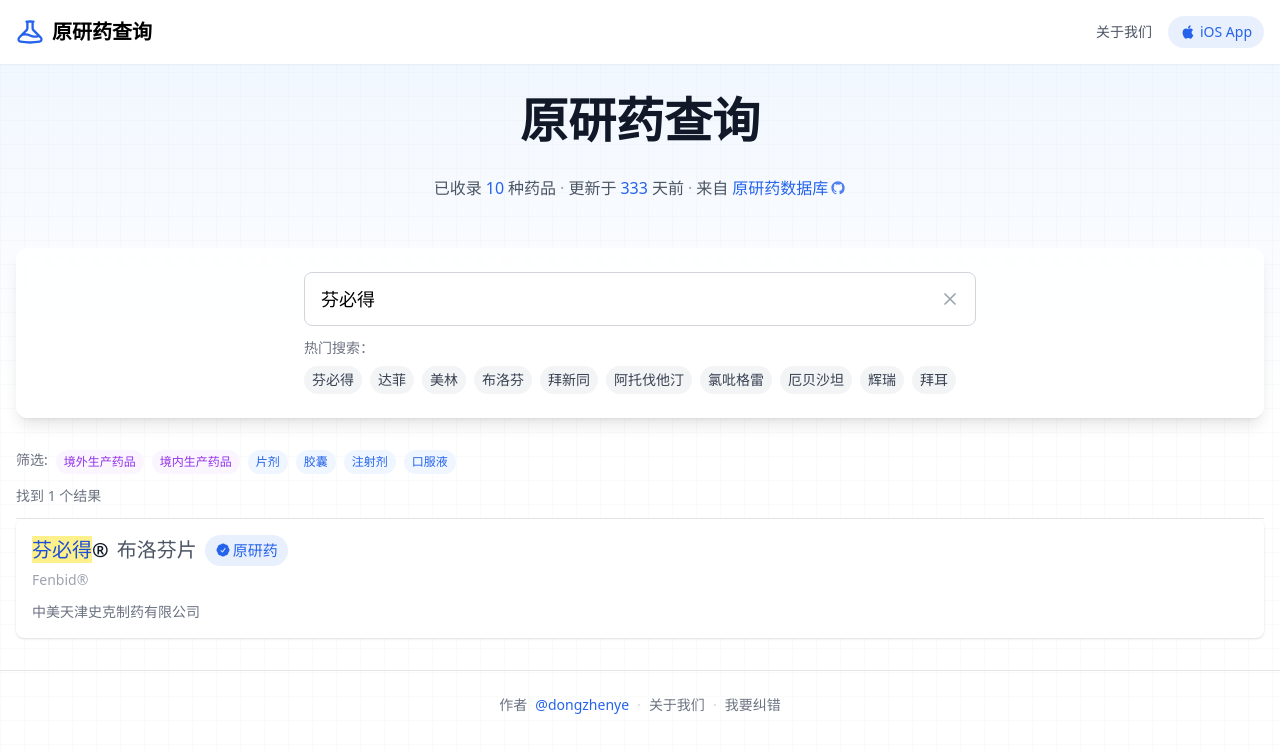
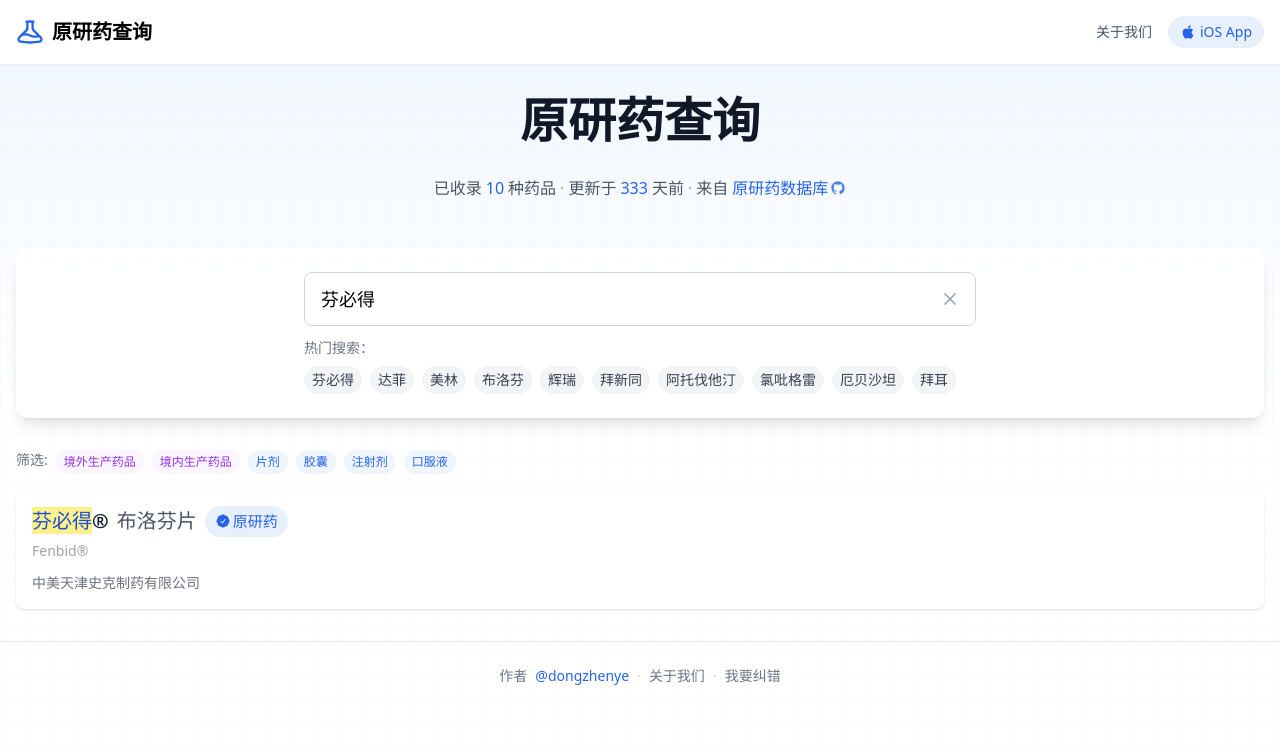
Before and after one commit to dongzhenye/yuanyanyao-web, a Next.js app: page / in a window 1280 px wide. Both pictures are taken after a click on the button "芬必得". Shown: the top 752 px of the page. Built offline with nearby package versions, Linux system fonts and the light colour scheme; what pinyin-pro would draw is missing.

Commit message:
fix: remove search stats and auto line break in search suggestion and filters

```diff
--- a/src/components/search/SearchFilters.tsx
+++ b/src/components/search/SearchFilters.tsx
@@ -1,4 +1,4 @@
-import React from 'react'
+import React, { useState, useRef, useLayoutEffect } from 'react'
 import { SearchTag } from './SearchTag'
 
 interface TagClickParams {
@@ -23,15 +23,43 @@
   onTagClick,
   onClearFilters
 }) => {
+  const [showAllFilters, setShowAllFilters] = useState(false);
+  const [shouldCollapse, setShouldCollapse] = useState(false);
+  const containerRef = useRef<HTMLDivElement>(null);
+  const filtersContainerRef = useRef<HTMLDivElement>(null);
+  const baseFiltersRef = useRef<HTMLDivElement>(null);
+
+  // 更简单直接的宽度检测方法
+  useLayoutEffect(() => {
+    // 创建检测函数
+    const checkWidth = () => {
+      // 通过媒体查询检测屏幕宽度，更简单可靠
+      const isMobile = window.matchMedia('(max-width: 768px)').matches;
+      setShouldCollapse(isMobile);
+    };
+
+    // 初始检测
+    checkWidth();
+
+    // 设置窗口大小变化监听
+    window.addEventListener('resize', checkWidth);
+
+    // 清理
+    return () => {
+      window.removeEventListener('resize', checkWidth);
+    };
+  }, []);
+
   return (
-    <div className="mt-4">
+    <div className="mt-0" ref={containerRef}>
       {/* 筛选标签 */}
-      <div className="flex flex-wrap items-start gap-y-3">
+      <div className="flex flex-wrap items-start gap-y-2">
         <span className="inline-flex items-center text-sm text-gray-500 whitespace-nowrap mr-2">
           筛选:
         </span>
-        <div className="flex flex-wrap gap-2">
-          {/* 注册类型标签 */}
+        <div className="flex flex-wrap gap-2" ref={filtersContainerRef}>
+          {/* 注册类型标签 - 默认显示的标签 */}
+          <div ref={baseFiltersRef} className="flex flex-wrap gap-2">
             <SearchTag
               text="境外生产药品"
               type="注册"
@@ -44,8 +72,10 @@
               onClick={() => onTagClick({ text: "境内生产药品", type: "注册" })}
               active={activeFilters.includes("境内生产药品")}
             />
+          </div>
 
-          {/* 剂型标签 */}
+          {/* 额外的剂型标签 - 根据宽度判断是否显示 */}
+          <div className={`${(showAllFilters || !shouldCollapse) ? 'flex' : 'hidden'} flex-wrap gap-2`}>
             {FILTER_OPTIONS.剂型.map(form => (
               <SearchTag
                 key={form}
@@ -56,12 +86,23 @@
               />
             ))}
           </div>
+
+          {/* 展开/收起按钮 - 仅在移动端显示 */}
+          {shouldCollapse && (
+            <button
+              className="text-xs bg-gray-100 text-gray-700 px-2 py-1 rounded-full hover:bg-gray-200 transition-colors"
+              onClick={() => setShowAllFilters(prev => !prev)}
+            >
+              {showAllFilters ? '收起' : '更多...'}
+            </button>
+          )}
+        </div>
       </div>
 
       {/* 已选条件 */}
       {activeFilters.length > 0 && (
-        <div className="mt-3 flex items-center gap-2">
-          <span className="text-sm text-gray-500">已选条件：</span>
+        <div className="mt-2 flex items-center gap-2">
+          <span className="text-sm text-gray-500">已选:</span>
           <div className="flex flex-wrap gap-2">
             {activeFilters.map(filter => (
               <SearchTag
@@ -75,7 +116,7 @@
               onClick={onClearFilters}
               className="text-sm text-gray-400 hover:text-gray-600"
             >
-              清除全部
+              清除
             </button>
           </div>
         </div>
--- a/src/components/search/SearchSuggestions.tsx
+++ b/src/components/search/SearchSuggestions.tsx
@@ -1,4 +1,4 @@
-import React from 'react'
+import React, { useState, useRef, useLayoutEffect } from 'react'
 
 interface SearchSuggestionsProps {
   onSelect: (term: string) => void
@@ -20,22 +20,79 @@
   }
 ]
 
+// 优先显示的热门药品（移动端默认只显示这些）
+const PRIORITY_TERMS = ['芬必得', '达菲', '美林', '布洛芬', '辉瑞'];
+
 export const SearchSuggestions: React.FC<SearchSuggestionsProps> = ({ onSelect }) => {
+  const [showAllTerms, setShowAllTerms] = useState(false);
+  const [shouldCollapse, setShouldCollapse] = useState(false);
+  const containerRef = useRef<HTMLDivElement>(null);
+  const termsContainerRef = useRef<HTMLDivElement>(null);
+  const priorityTermsRef = useRef<HTMLDivElement>(null);
+
+  const allTerms = HOT_SEARCHES.flatMap(group => group.terms);
+  const priorityTerms = allTerms.filter(term => PRIORITY_TERMS.includes(term));
+  const otherTerms = allTerms.filter(term => !PRIORITY_TERMS.includes(term));
+
+  // 使用更简单直接的宽度检测方法
+  useLayoutEffect(() => {
+    // 创建检测函数
+    const checkWidth = () => {
+      // 通过媒体查询检测屏幕宽度，更简单可靠
+      const isMobile = window.matchMedia('(max-width: 768px)').matches;
+      setShouldCollapse(isMobile);
+    };
+
+    // 初始检测
+    checkWidth();
+
+    // 设置窗口大小变化监听
+    window.addEventListener('resize', checkWidth);
+
+    // 清理
+    return () => {
+      window.removeEventListener('resize', checkWidth);
+    };
+  }, []);
+
   return (
-    <div className="mt-3">
+    <div className="mt-3" ref={containerRef}>
       <div className="text-sm text-gray-500 mb-2">热门搜索：</div>
-      <div className="flex flex-wrap gap-2">
-        {HOT_SEARCHES.flatMap(group =>
-          group.terms.map(term => (
+      <div className="flex flex-wrap gap-2" ref={termsContainerRef}>
+        {/* 优先显示的标签 */}
+        <div ref={priorityTermsRef} className="flex flex-wrap gap-2">
+          {priorityTerms.map(term => (
             <button
               key={term}
               onClick={() => onSelect(term)}
-              className="px-2 py-1 text-sm bg-gray-100 text-gray-700 rounded-full
-                hover:bg-gray-200 transition-colors"
+              className="px-2 py-1 text-sm bg-gray-100 text-gray-700 rounded-full hover:bg-gray-200 transition-colors"
             >
               {term}
             </button>
-          ))
+          ))}
+        </div>
+
+        {/* 其他标签 - 根据宽度判断是否显示 */}
+        <div className={`${(showAllTerms || !shouldCollapse) ? 'flex' : 'hidden'} flex-wrap gap-2`}>
+          {otherTerms.map(term => (
+            <button
+              key={term}
+              onClick={() => onSelect(term)}
+              className="px-2 py-1 text-sm bg-gray-100 text-gray-700 rounded-full hover:bg-gray-200 transition-colors"
+            >
+              {term}
+            </button>
+          ))}
+        </div>
+
+        {/* 展开/收起按钮 - 仅在移动端显示 */}
+        {shouldCollapse && (
+          <button
+            className="px-2 py-1 text-sm bg-gray-100 text-gray-700 rounded-full hover:bg-gray-200 transition-colors"
+            onClick={() => setShowAllTerms(prev => !prev)}
+          >
+            {showAllTerms ? '收起' : '更多...'}
+          </button>
         )}
       </div>
     </div>
--- a/src/pages/index.tsx
+++ b/src/pages/index.tsx
@@ -276,33 +276,19 @@
 
           {/* 只在有搜索词时显示筛选组件 */}
           {searchTerm && (
-            <SearchFilters
-              activeFilters={activeFilters}
-              onTagClick={handleTagClick}
-              onClearFilters={handleClearFilters}
-            />
-          )}
-
-          {/* 在筛选区域和搜索结果之间添加统一的状态栏 */}
-          {searchTerm && (
-            <div className="flex items-center justify-between py-3 border-b border-gray-200">
-              {/* 左侧：结果统计 */}
-              <div className="flex items-center gap-2 text-sm text-gray-500">
-                <span className="font-medium">
-                  找到 {results.length} 个结果
-                </span>
-                {activeFilters.length > 0 && (
-                  <span className="text-gray-400">
-                    (已筛选)
-                  </span>
-                )}
+            <div className="flex flex-wrap items-center justify-between gap-4 mb-4">
+              <div className="flex-grow">
+                <SearchFilters
+                  activeFilters={activeFilters}
+                  onTagClick={handleTagClick}
+                  onClearFilters={handleClearFilters}
+                />
               </div>
 
-              {/* 右侧：搜索历史 - 简化版本 */}
               {searchHistory.length > 0 && (
                 <button
                   onClick={handleHistoryClick}
-                  className="text-sm text-primary hover:text-primary-dark hover:underline"
+                  className="text-sm whitespace-nowrap text-primary hover:text-primary-dark hover:underline"
                 >
                   返回上次搜索
                 </button>
```
Also changed, not shown: 1 other file (tests, documents, lock files or other folders). Lines whose indentation alone changed are shown as unchanged.
